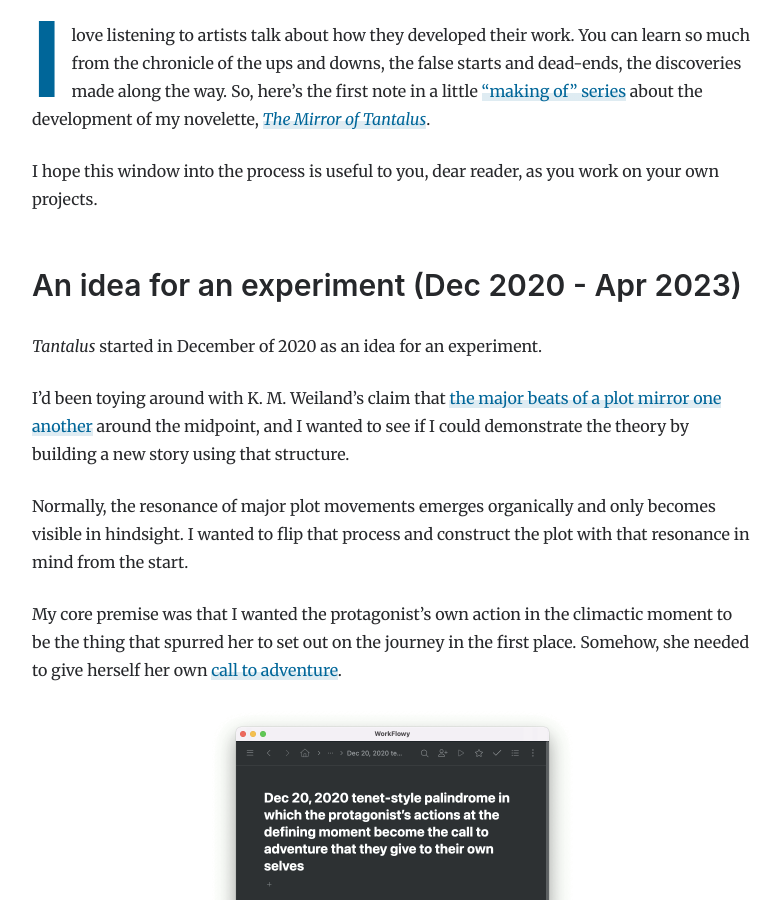
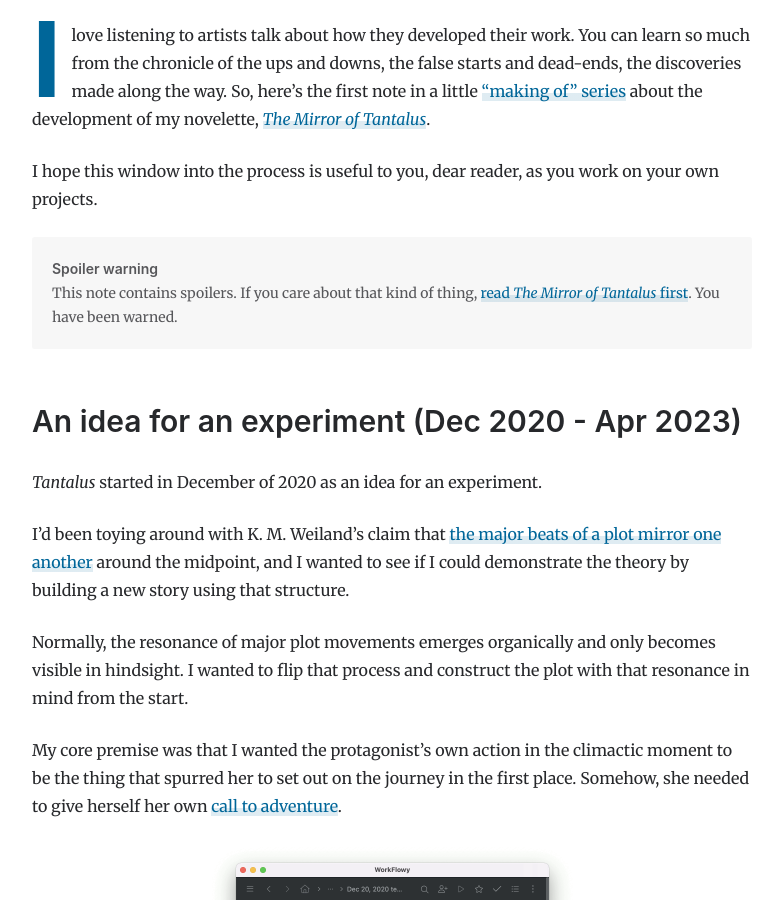
Before and after one commit to natelistrom/natelistrom.github.io, a Jekyll site: the page built from _posts/2024-11-05-tantalus-beginnings.md, in a window 1280 px wide and 900 px high, scrolled down 865 px. Shown: the whole window, without its empty margins (248-1029 px from the left). Built offline with Jekyll 4.4.1, drawn with Linux system fonts in a browser that asks for light colours.

Commit message:
Add spoiler warning to making of tantalus first post

```diff
--- a/_posts/2024-11-05-tantalus-beginnings.md
+++ b/_posts/2024-11-05-tantalus-beginnings.md
@@ -14,6 +14,8 @@ reading_time: 6 min
 <p class="dropCap">I love listening to artists talk about how they developed their work. You can learn so much from the chronicle of the ups and downs, the false starts and dead-ends, the discoveries made along the way. So, here&rsquo;s the first note in a little <a href="/tag/the+mirror+of+tantalus">&ldquo;making of&rdquo; series</a> about the development of my novelette, <em><a href="/tantalus-mirror">The Mirror of Tantalus</a></em>.</p>
 
 I hope this window into the process is useful to you, dear reader, as you work on your own projects.
+
+<aside><p><strong>Spoiler warning</strong><br />This note contains spoilers. If you care about that kind of thing, <a href="/stories">read <em>The Mirror of Tantalus</em> first</a>. You have been warned.</p></aside>
 
 ## An idea for an experiment (Dec 2020 - Apr 2023)
 
```
